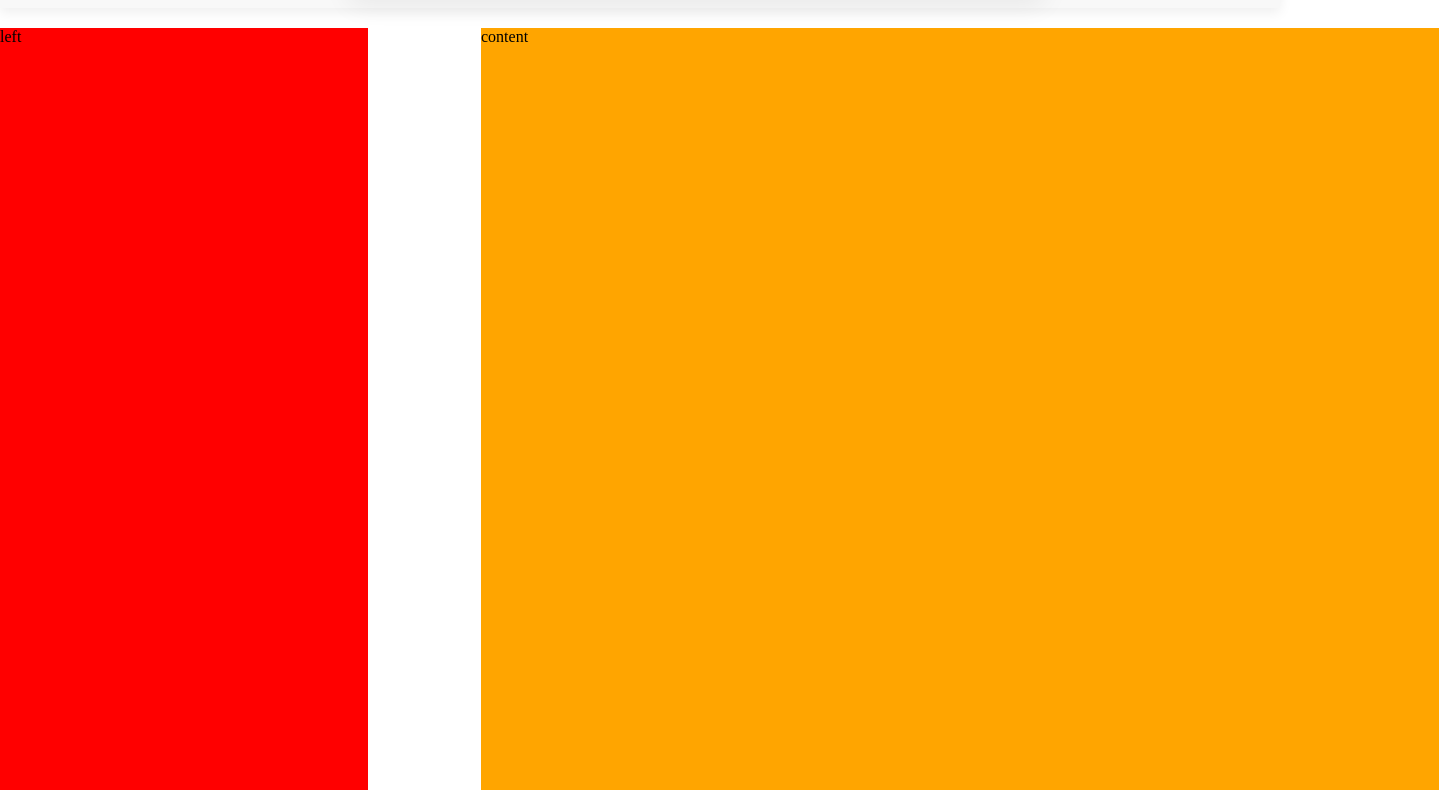
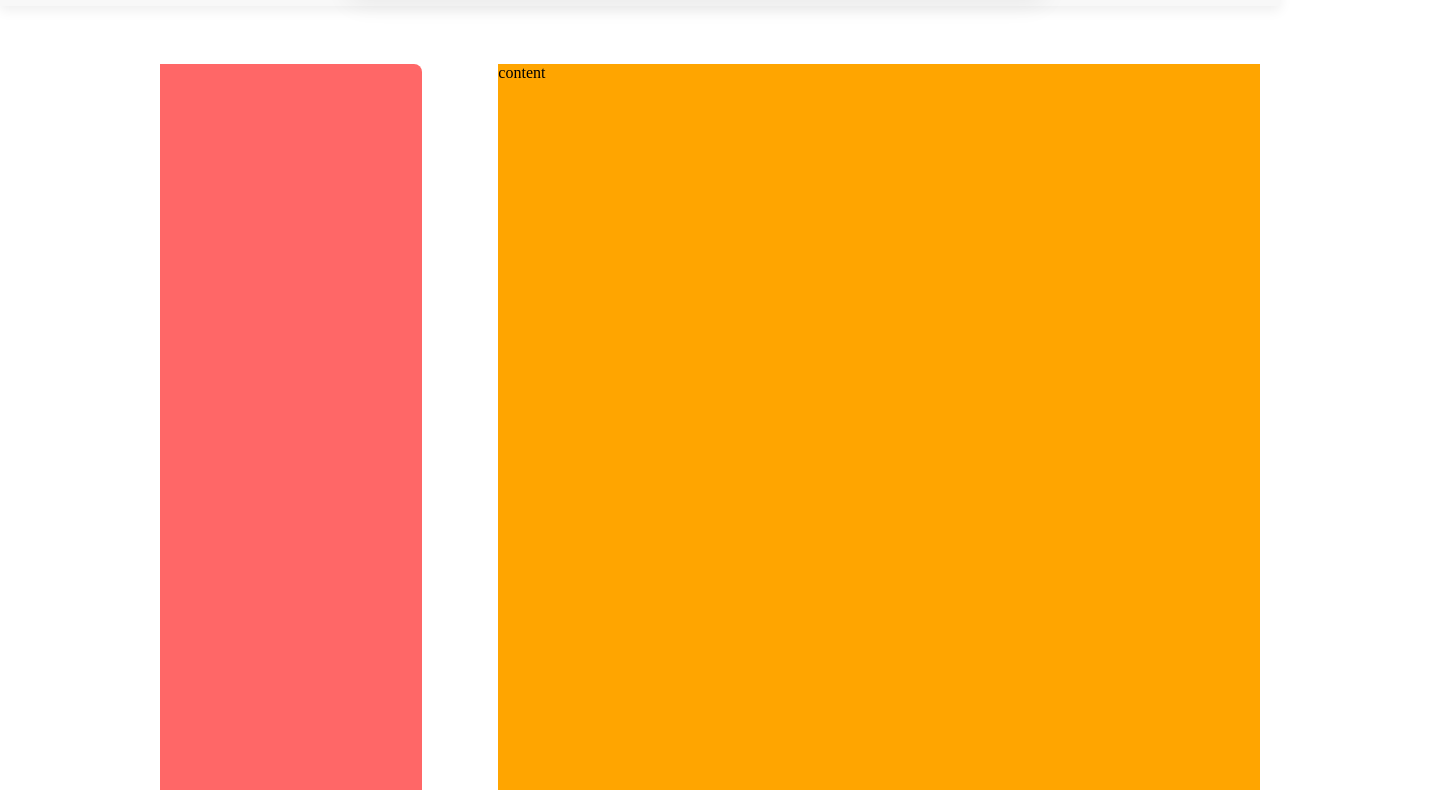
Before and after one commit to Kirien1991/ToDoHQ, a website: page dashboard.html in a window 1280 px wide. Shown: the part 93-883 px from the top of the page, 1439 px wide, since content can reach past the window. Drawn offline with Linux system fonts and the light colour scheme.

Commit message:
commit 9

```diff
--- a/dashboard.html
+++ b/dashboard.html
@@ -63,7 +63,9 @@
         </header>
       </div>
       <div class="layout-bottom">
-        <div class="layout-left">left</div>
+        <div class="layout-left">
+          <div class="rektangle"></div>
+        </div>
         <div class="layout-content">content</div>
       </div>
     </div>
--- a/scss/base/_base.scss
+++ b/scss/base/_base.scss
@@ -38,17 +38,12 @@ html body {
   user-select: none;
   gap: 26px;
 
-
   &__input {
     position: absolute;
     opacity: 0;
     cursor: pointer;
     height: 0;
     width: 0;
-  }
-
-  &:hover .checkmark {
-    background-color: #ddd;
   }
 
   &__checkmark {
@@ -87,4 +82,5 @@ html body {
 
 .custom-checkbox__input:checked~.custom-checkbox__checkmark:after {
   display: block;
+
 }
--- a/scss/base/_layout.scss
+++ b/scss/base/_layout.scss
@@ -2,7 +2,7 @@
 .layout {
     display: flex;
     flex-direction: column;
-    gap: 20px;
+    gap: 58px;
 }
 
 
@@ -11,14 +11,13 @@
 .layout-bottom {
     display: flex;
     height: 868px;
-    gap: 113px;
-    margin: 0 auto;
+    gap: 76px;
+    margin: 0 20px 20px 160px;
 
 }
 
 .layout-left {
-    background-color: red;
-    width: 368px;
+    width: 330px;
 
 }
 
--- a/scss/block/_header.scss
+++ b/scss/block/_header.scss
@@ -1,7 +1,7 @@
 .header {
     background-color: $header;
     box-shadow: 0 4px 12px 0px rgba(0, 0, 0, 0.07);
-    padding: 38px 0 24px 0;
+    padding: 36px 0 24px 0;
 
     &__content {
         display: flex;
--- /dev/null
+++ b/scss/block/_rektangle.scss
@@ -0,0 +1,6 @@
+.rektangle {
+    background-color: $pink;
+    border-top-right-radius: 8px;
+    border-bottom-right-radius: 8px;
+    height: 100%;
+}
--- a/scss/main.scss
+++ b/scss/main.scss
@@ -11,3 +11,4 @@
 @import "./block/search";
 @import "./block/dates";
 @import "./block/auth";
+@import "./block/rektangle";
```
Also changed, not shown: css/main.css.
